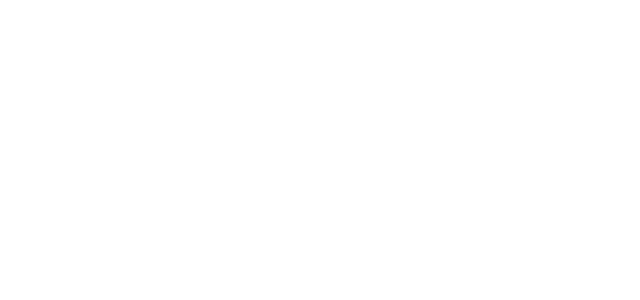
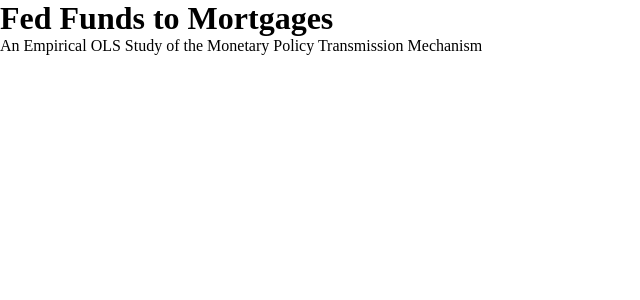
Before and after one commit to ericleonen/from-fed-funds-to-mortgages, a React (Create React App) app in the folder frontend/: page / in a window 1280 px wide. Shown: the top 300 px of the page, without its empty margins (0-640 px from the left). Built offline with nearby package versions, Linux system fonts and the light colour scheme.

Commit message:
layout header and cards components

```diff
--- /dev/null
+++ b/frontend/src/App.css
@@ -0,0 +1,4 @@
+.appContainer {
+    display: flex;
+    flex-direction: column;
+}
--- a/frontend/src/App.tsx
+++ b/frontend/src/App.tsx
@@ -1,6 +1,13 @@
+import Header from "./components/Header";
+import Cards from "./components/Cards";
+import "./App.css";
+
 function App() {
   return (
-    <div></div>
+    <div className="appContainer">
+      <Header />
+      <Cards />
+    </div>
   );
 }
 
--- /dev/null
+++ b/frontend/src/components/Cards/Cards.tsx
@@ -0,0 +1,11 @@
+import "./Cards.css";
+
+function Cards() {
+    return (
+        <div className="cardsContainer">
+
+        </div>
+    )
+}
+
+export default Cards;
--- /dev/null
+++ b/frontend/src/components/Cards/index.tsx
@@ -0,0 +1,3 @@
+import Cards from "./Cards";
+
+export default Cards;
--- /dev/null
+++ b/frontend/src/components/Header/Header.tsx
@@ -0,0 +1,12 @@
+import "./Header.css";
+
+function Header() {
+    return (
+        <div className="headerContainer">
+            <h1 className="title">Fed Funds to Mortgages</h1>
+            <p className="subtitle">An Empirical OLS Study of the Monetary Policy Transmission Mechanism</p>
+        </div>
+    )
+}
+
+export default Header;
--- /dev/null
+++ b/frontend/src/components/Header/index.tsx
@@ -0,0 +1,3 @@
+import Header from "./Header";
+
+export default Header;
```
Also changed, not shown: frontend/src/components/Cards/Cards.css (added), frontend/src/components/Header/Header.css (added).
